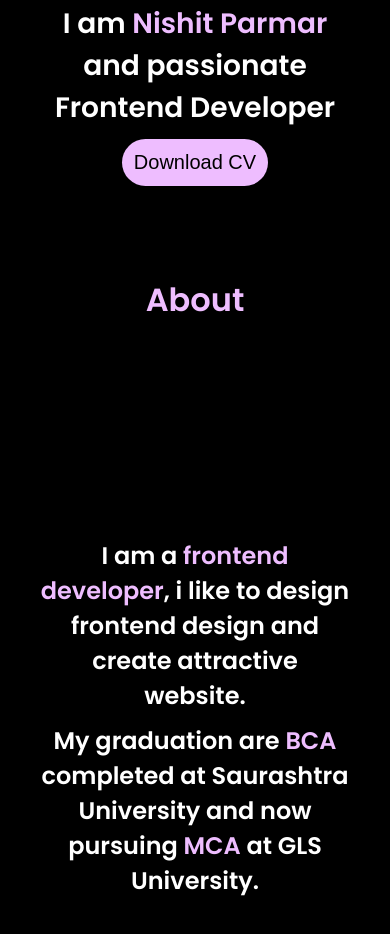
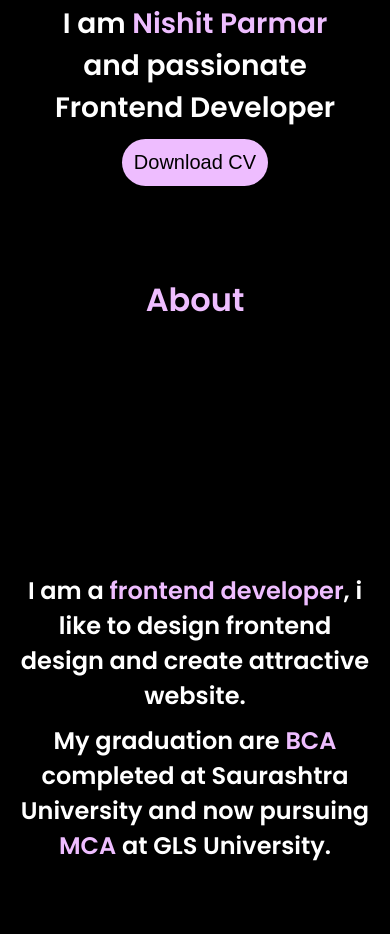
Before and after one commit to ParmarNishit/parmarnishit.github.io, a plain HTML site: page index.html in a window 390 px wide. Shown: the part 495-1429 px from the top of the page. Drawn offline with Linux system fonts and the light colour scheme.

Commit message:
Media query

```diff
--- a/style.css
+++ b/style.css
@@ -124,12 +124,12 @@ img{
     color: white;
 }
 
-
+/*
 @media only screen and (max-width: 375px){
     .aboutsection{
         margin: 10px;
     }
-}
+} */
 
 
 @media screen and (max-width:480px) {
@@ -146,7 +146,8 @@ img{
         text-align: center;
     }
     .aboutsection{
-        margin: 30px;
+        margin: 0;
+        padding: 10px;
     }
     .about{
         margin: 90px;
```
